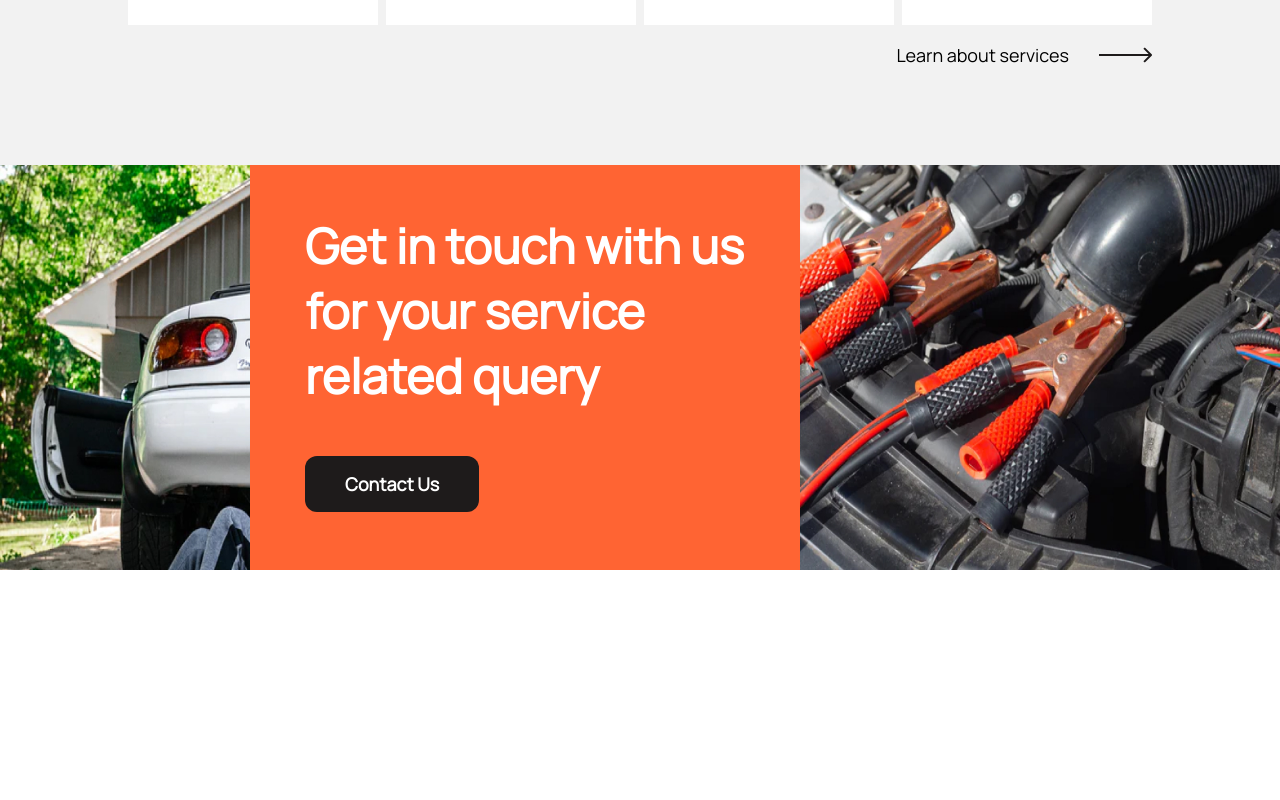
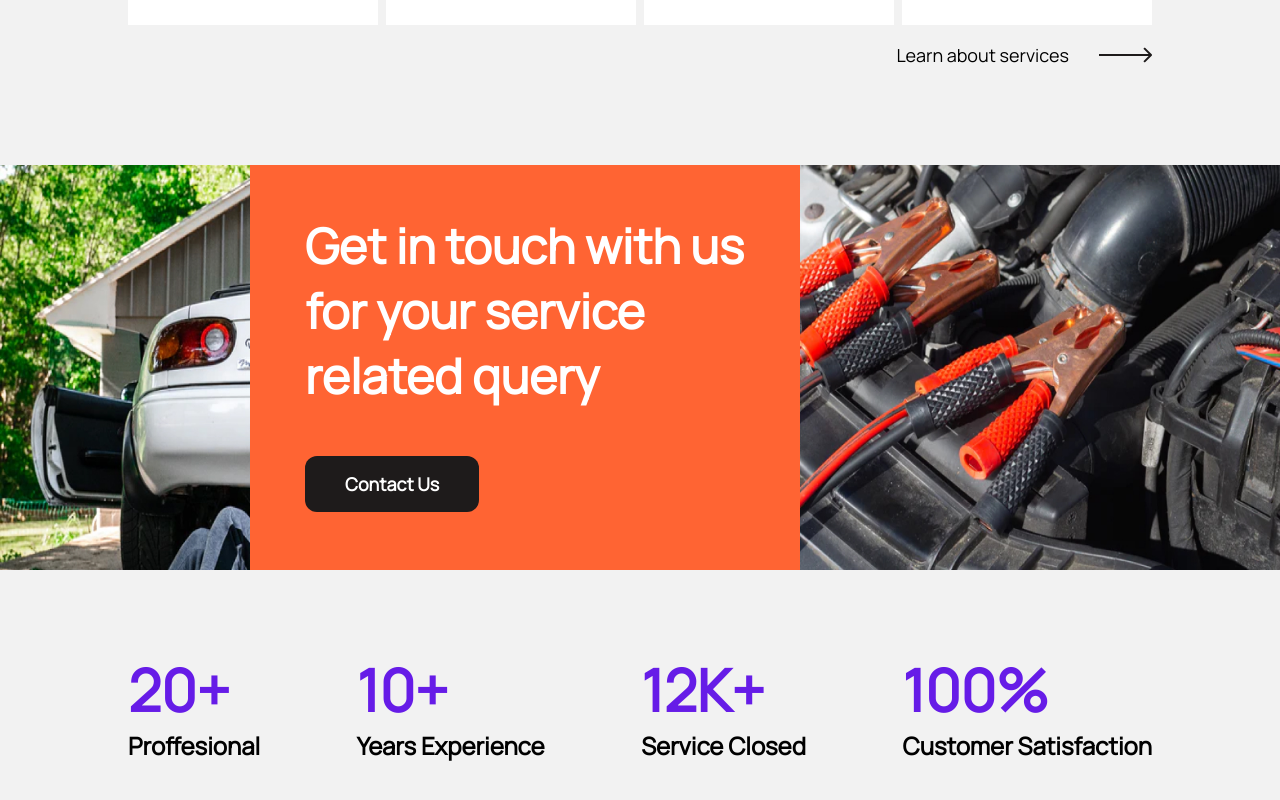
Before and after one commit to irminaj/autoservice_website, a React (Create React App) app in the folder autoservice-react-app/: page / in a window 1280 px wide. Shown: the part 3439-4239 px from the top of the page. Before the commit the page ends 4009 px from the top, so only its background shows below. Built offline with nearby package versions, Linux system fonts and the light colour scheme.

Commit message:
create experience section and add it to the home page

```diff
--- /dev/null
+++ b/autoservice-react-app/src/components/experienceBox/ExperienceBox.jsx
@@ -0,0 +1,11 @@
+import React from "react";
+import { ExperienceBoxStyle, ExperienceBoxHeadingStyle, ExperienceBoxTitleStyle } from "./ExperienceBox.style";
+
+export const ExperienceBox = ({ headingText, titleText }) => {
+  return (
+    <ExperienceBoxStyle>
+      <ExperienceBoxHeadingStyle>{headingText}</ExperienceBoxHeadingStyle>
+      <ExperienceBoxTitleStyle>{titleText}</ExperienceBoxTitleStyle>
+    </ExperienceBoxStyle>
+  );
+};
--- /dev/null
+++ b/autoservice-react-app/src/components/experienceBox/ExperienceBox.style.jsx
@@ -0,0 +1,22 @@
+import { styled } from "styled-components";
+
+export const ExperienceBoxStyle = styled.div`
+  display: flex;
+  flex-direction: column;
+  margin: 0;
+`;
+
+export const ExperienceBoxHeadingStyle = styled.h2`
+  font-family: ${(props) => props.theme.fontFamily[0]};
+  font-size: ${(props) => props.theme.fontSizes.h2};
+  font-weight: ${(props) => props.theme.fontWeight.extraBold};
+  color: ${(props) => props.theme.colors.secondary};
+  margin: 0;
+`;
+
+export const ExperienceBoxTitleStyle = styled.p`
+  font-family: ${(props) => props.theme.fontFamily[0]};
+  font-size: ${(props) => props.theme.fontSizes.t2};
+  font-weight: ${(props) => props.theme.fontWeight.semiBold};
+  margin: 0;
+`;
--- /dev/null
+++ b/autoservice-react-app/src/components/experienceSection/Experience.jsx
@@ -0,0 +1,16 @@
+import React from "react";
+import { ExperienceBox } from "../experienceBox/ExperienceBox";
+import { ExperienceSectionContainerStyle, ExperienceSectionWrapperStyle } from "./Experience.style";
+
+export const Experience = () => {
+  return (
+    <ExperienceSectionWrapperStyle>
+      <ExperienceSectionContainerStyle>
+        <ExperienceBox headingText={"20+"} titleText={"Proffesional"} />
+        <ExperienceBox headingText={"10+"} titleText={"Years Experience"} />
+        <ExperienceBox headingText={"12K+"} titleText={"Service Closed"} />
+        <ExperienceBox headingText={"100%"} titleText={"Customer Satisfaction"} />
+      </ExperienceSectionContainerStyle>
+    </ExperienceSectionWrapperStyle>
+  );
+};
--- /dev/null
+++ b/autoservice-react-app/src/components/experienceSection/Experience.style.jsx
@@ -0,0 +1,13 @@
+import { styled } from "styled-components";
+
+export const ExperienceSectionWrapperStyle = styled.div`
+  background-color: ${(props) => props.theme.colors.lightGrey};
+`;
+
+export const ExperienceSectionContainerStyle = styled.div`
+  width: 80%;
+  padding: 80px 0;
+  margin: 0 auto;
+  display: flex;
+  justify-content: space-between;
+`;
--- a/autoservice-react-app/src/pages/home/Home.jsx
+++ b/autoservice-react-app/src/pages/home/Home.jsx
@@ -4,6 +4,7 @@ import { Quote } from "../../components/quoteSection/Quote";
 import { ProcessSection } from "../../components/processSection/ProcessSection";
 import { Offer } from "../../components/offerSection/Offer";
 import { CTA } from "../../components/cta/CTA";
+import { Experience } from "../../components/experienceSection/Experience";
 
 export const Home = () => {
   return (
@@ -13,6 +14,7 @@ export const Home = () => {
       <ProcessSection />
       <Offer />
       <CTA />
+      <Experience />
     </div>
   );
 };
```
